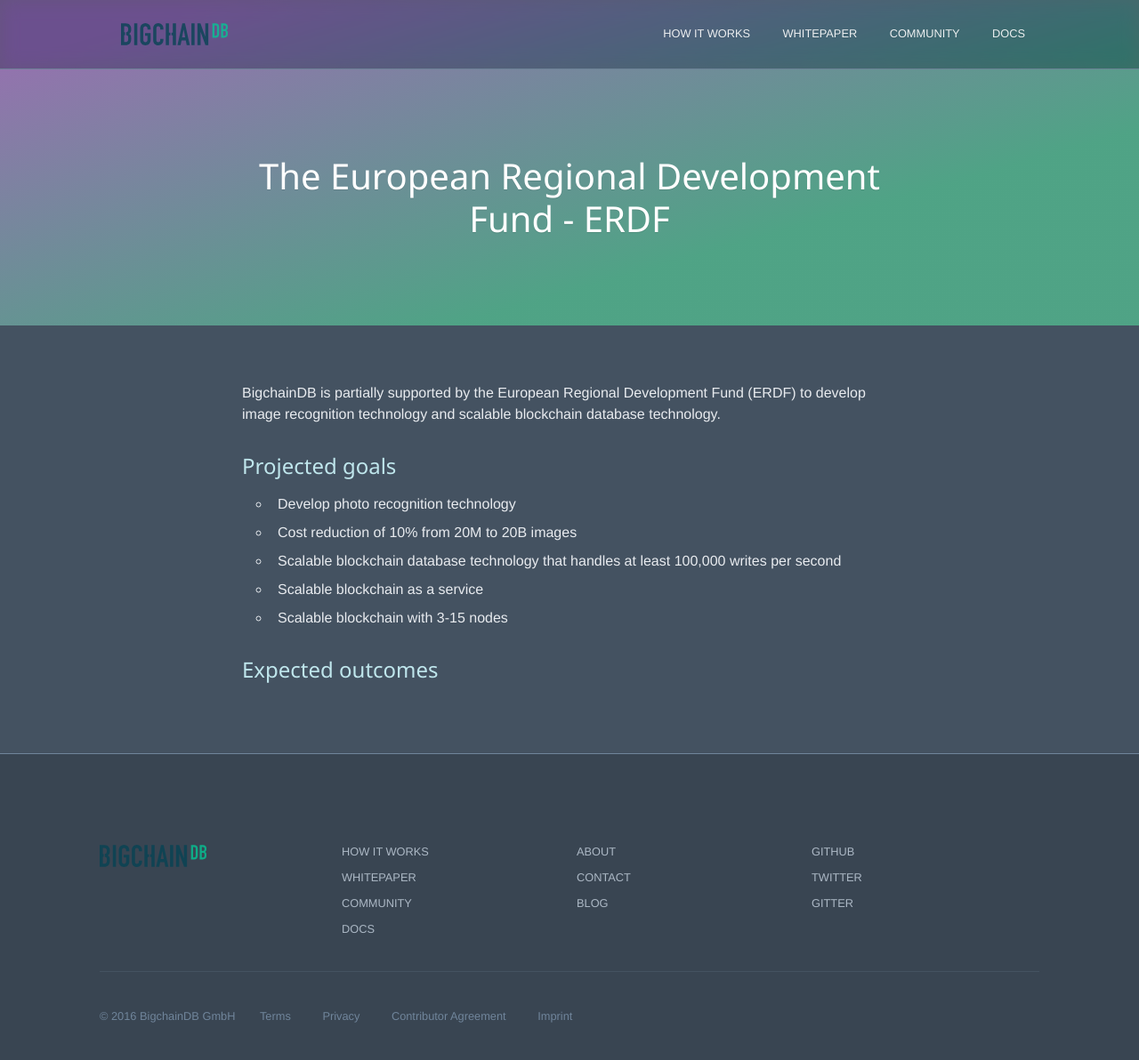
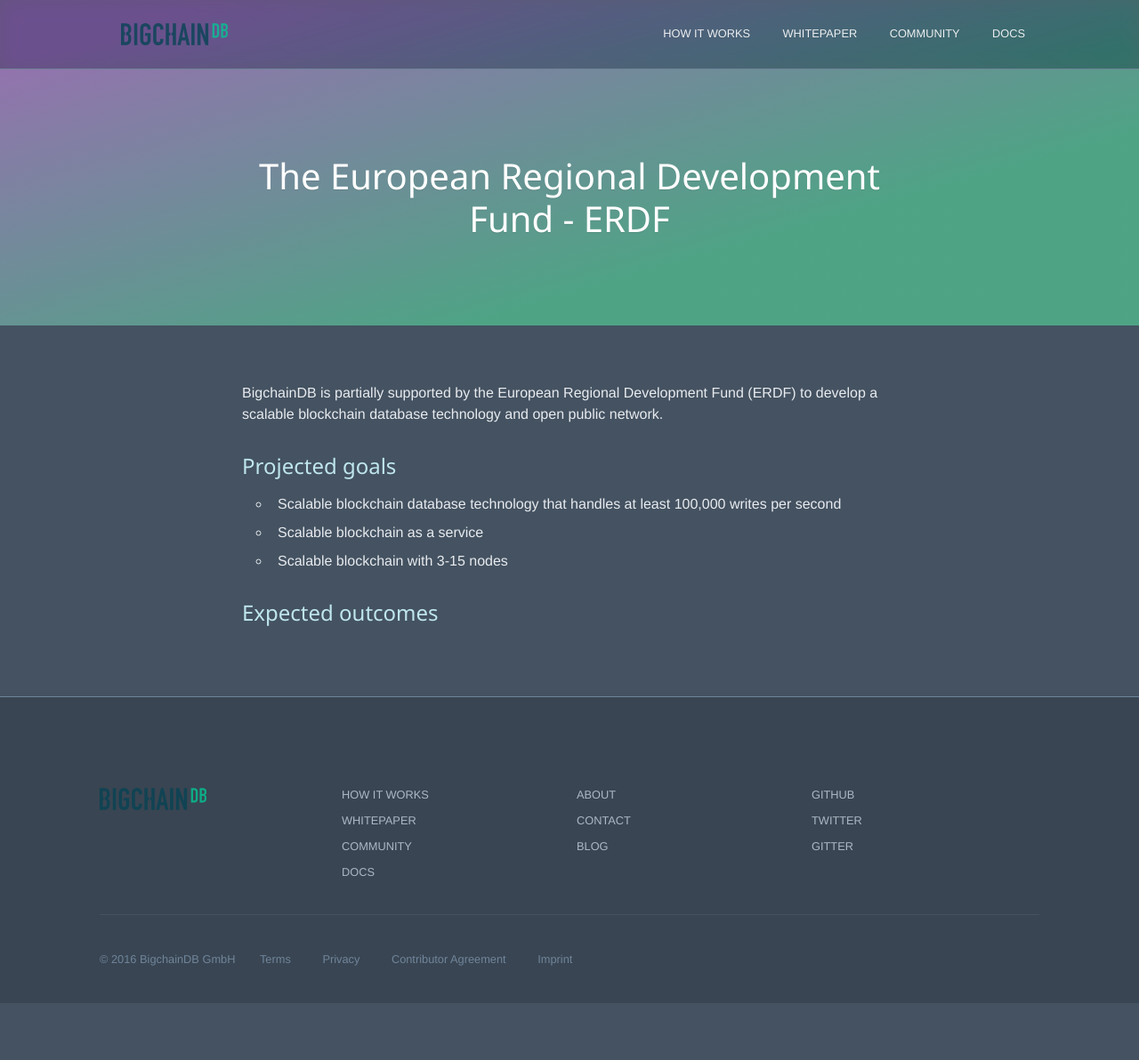
Before and after one commit to bigchaindb/site, a Jekyll site: the page built from _src/erdf.md, in a window 1280 px wide. Shown: the whole page at 89% size. Built offline with Jekyll 4.4.1, drawn with Linux system fonts in a browser that asks for light colours; Markdown is read by kramdown in place of the engine named in the settings; after the commit the page ends 1128 px from its top, so only the background shows below that.

Commit message:
Update erdf.md

```diff
--- a/_src/erdf.md
+++ b/_src/erdf.md
@@ -4,12 +4,10 @@
 title: The European Regional Development Fund - ERDF
 ---
 
-BigchainDB is partially supported by the European Regional Development Fund (ERDF) to develop image recognition technology and scalable blockchain database technology.
+BigchainDB is partially supported by the European Regional Development Fund (ERDF) to develop a scalable blockchain database technology and open public network.
 
 ### Projected goals
 
-- Develop photo recognition technology
-- Cost reduction of 10% from 20M to 20B images
 - Scalable blockchain database technology that handles at least 100,000 writes per second
 - Scalable blockchain as a service
 - Scalable blockchain with 3-15 nodes
```
